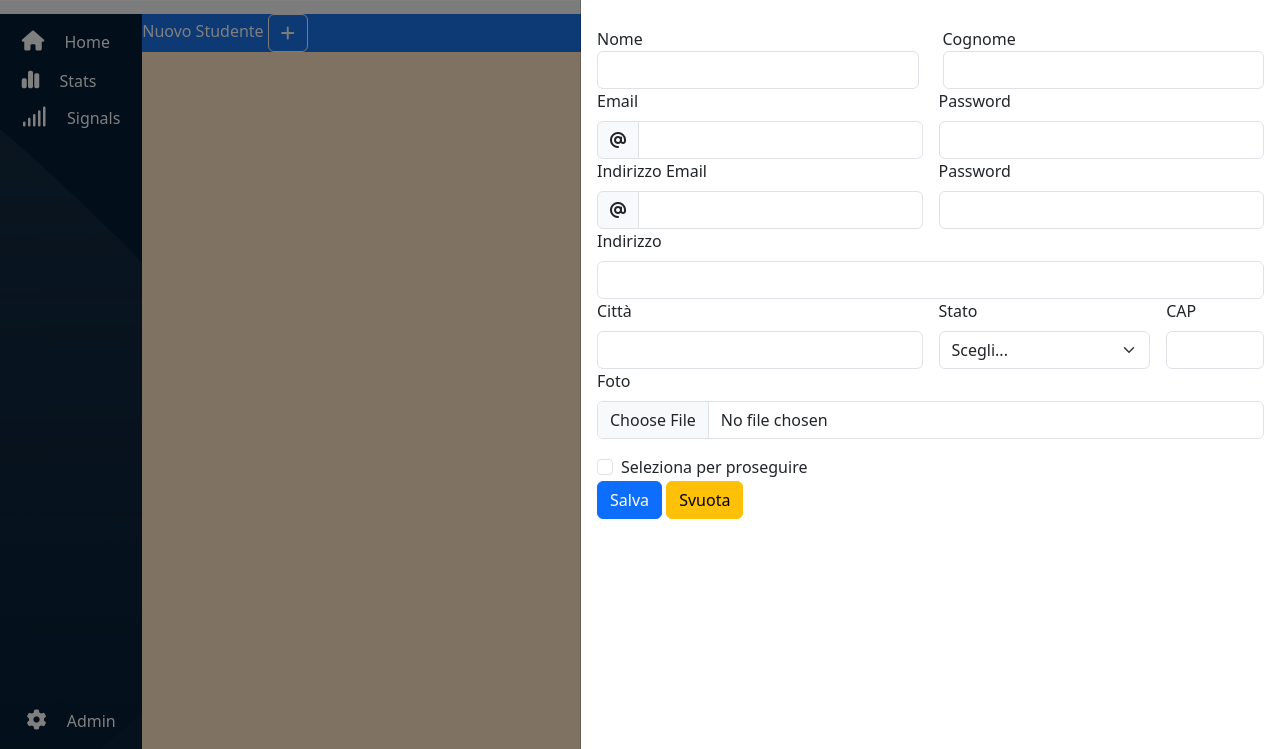
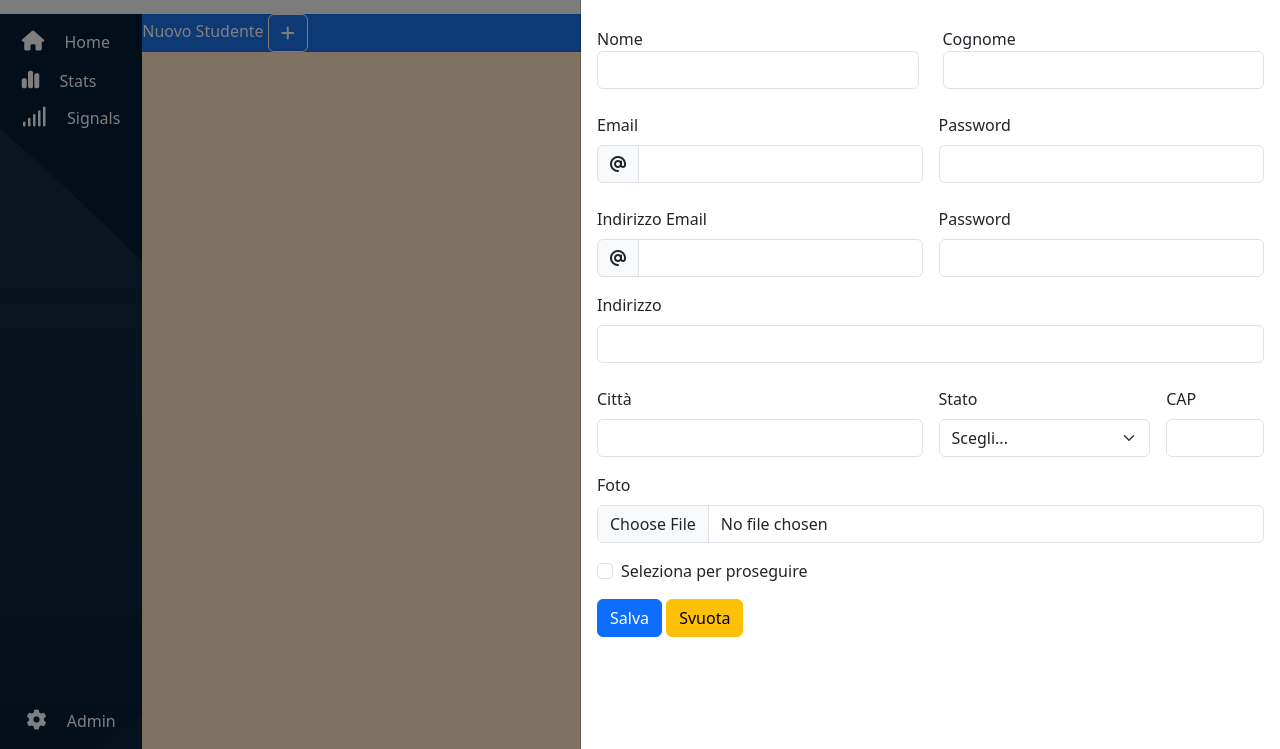
Before and after one commit to Fabrizio-padula-hub/html-css-bootstrap-dashboard, a plain HTML site: page index.html in a window 1280 px wide. Both pictures are taken after a click on the button 287 px from the left and 84 px from the top of the page. Shown: the part 51-800 px from the top of the page. Drawn offline with nearby package versions, Linux system fonts and the light colour scheme.

Commit message:
feat: spacing management

```diff
--- a/index.html
+++ b/index.html
@@ -111,7 +111,7 @@
                                 </div>
                                 <!-- /nome e cognome -->
                                 <!-- email e password -->
-                                <form class="row g-3">
+                                <form class="row g-3 mt-2">
                                     <div class="col">
                                         <label for="inputEmail4" class="form-label">Email</label>
                                         <div class="input-group">
@@ -125,8 +125,8 @@
                                     </div>
                                 </form>
                                 <!-- /email e password -->
-                                <!-- reinsereisci email e password -->
-                                <form class="row g-3">
+                                <!-- reinserisci email e password -->
+                                <form class="row g-3 mt-2">
                                     <div class="col">
                                         <label for="inputEmail4" class="form-label">Indirizzo Email</label>
                                         <div class="input-group">
@@ -139,15 +139,15 @@
                                         <input id="inputPassword4" type="password" class="form-control">
                                     </div>
                                 </form>
-                                <!-- /reinsereisci email e password -->
+                                <!-- /reinserisci email e password -->
                                 <!-- indirizzo -->
-                                <div class="col-12">
+                                <div class="col-12 mt-3">
                                     <label for="inputAddress" class="form-label">Indirizzo</label>
                                     <input id="inputAddress" type="text" class="form-control">
                                 </div>
                                 <!-- /indirizzo -->
                                 <!-- citta stato cap -->
-                                <form class="row g-3">
+                                <form class="row g-3 mt-2">
                                     <div class="col-6">
                                         <label for="inputCity" class="form-label">Città</label>
                                         <input type="text" class="form-control" id="inputCity">
@@ -171,13 +171,13 @@
                                 </form>
                                 <!-- /citta stato cap -->
                                 <!-- carica foto -->
-                                <div class="mb-3">
+                                <div class="mt-3">
                                     <label for="formFile" class="form-label">Foto</label>
                                     <input class="form-control" type="file" id="formFile">
                                 </div>
                                 <!-- /carica foto -->
                                 <!-- checks -->
-                                <div class="form-check">
+                                <div class="form-check mt-3 mb-3">
                                     <input class="form-check-input" type="checkbox" value="" id="flexCheckDefault">
                                     <label class="form-check-label" for="flexCheckDefault">
                                       Seleziona per proseguire
@@ -185,8 +185,8 @@
                                 </div>
                                 <!-- /checks -->
                                 <!-- bottoni -->
-                                <button type="submit" class="btn btn-primary">Salva</button>
-                                <button type="reset" class="btn btn-warning">Svuota</button>
+                                <input class="btn btn-primary" type="submit" value="Salva">
+                                <input class="btn btn-warning" type="reset" value="Svuota">
                                 <!--/ bottoni -->
                             </div>
                         </div>
```
